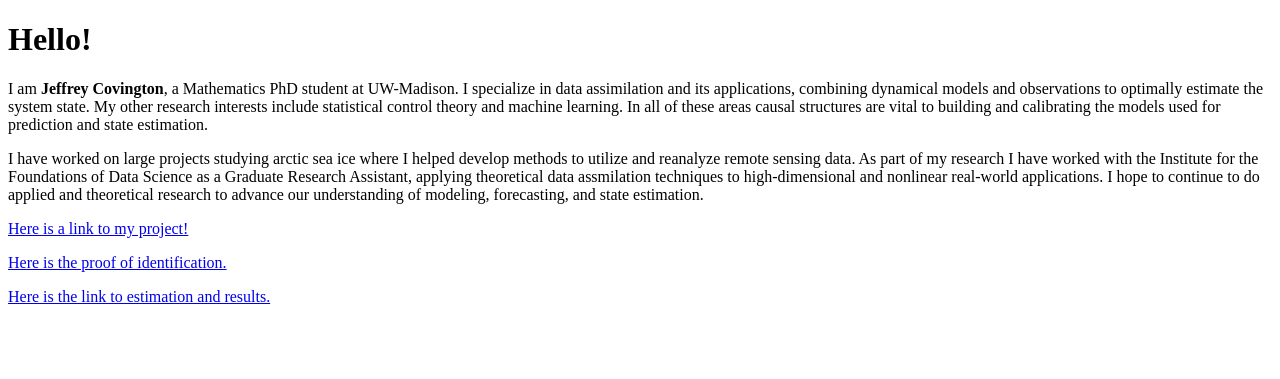
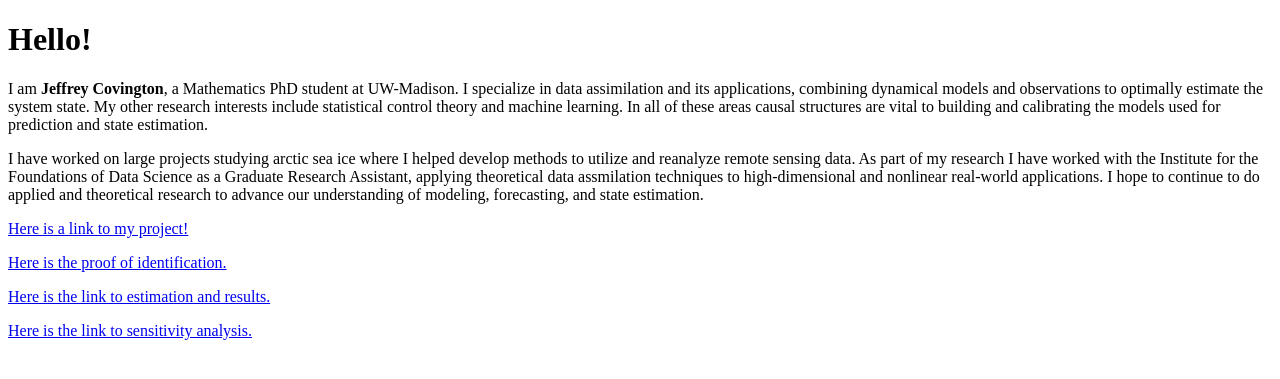
Before and after one commit to JeffreyCovington/JeffreyCovington.github.io, a Jekyll site: the page built from index.md, in a window 1280 px wide. Shown: the top 379 px of the page. Built offline with Jekyll 4.4.1, drawn with Linux system fonts in a browser that asks for light colours; our own code applies the rules of GitHub Pages for plain Markdown files.

Commit message:
Update index.md

```diff
--- a/index.md
+++ b/index.md
@@ -14,3 +14,5 @@ I hope to continue to do applied and theoretical research to advance our underst
 [Here is the proof of identification.](./id)
 
 [Here is the link to estimation and results.](./estimation)
+
+[Here is the link to sensitivity analysis.](./sensitivity)
```
